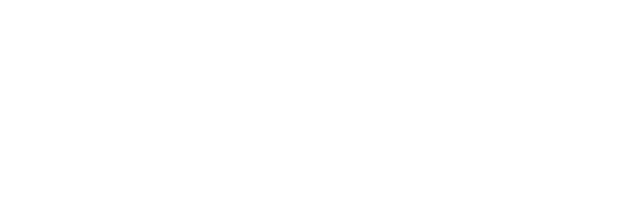
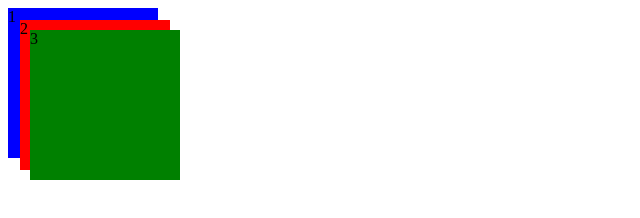
Before and after one commit to benjaji/BoxModel, a plain HTML site: page index2.html in a window 1280 px wide. Shown: the whole page, without its empty margins (0-640 px from the left). Drawn offline with Linux system fonts and the light colour scheme.

Commit message:
Ejercicio 2 finalizado

```diff
--- a/assets/css/style.css
+++ b/assets/css/style.css
@@ -13,3 +13,24 @@
 .dl-box p{
     text-align: left;
 }
+.box2{
+    position: absolute;
+    height: 150px;
+    width: 150px;
+}
+.azul{
+    background-color: blue;
+    z-index: 1;
+}
+.rojo{
+    background-color: red;
+    z-index: 2;
+    left: 20px;
+    top: 20px;
+}
+.verde{
+    background-color: green;
+    z-index: 3;
+    left: 30px;
+    top: 30px;
+}
--- a/index2.html
+++ b/index2.html
@@ -9,6 +9,10 @@
     <link rel="stylesheet" href="assets/css/style.css">
 </head>
 <body>
-
+    <div class="container">
+        <div class="box2 verde">3</div>
+        <div class="box2 azul">1</div>
+        <div class="box2 rojo">2</div>
+    </div>
 </body>
 </html>
```
